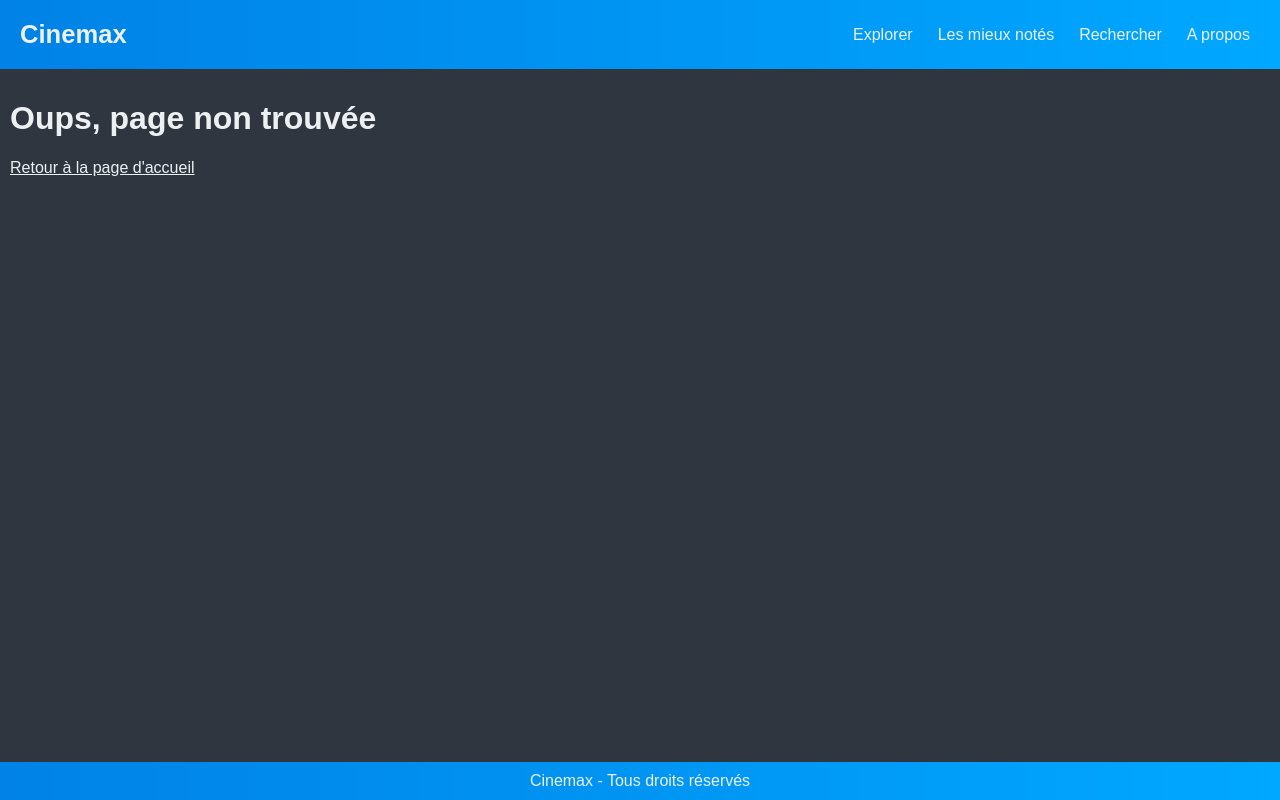
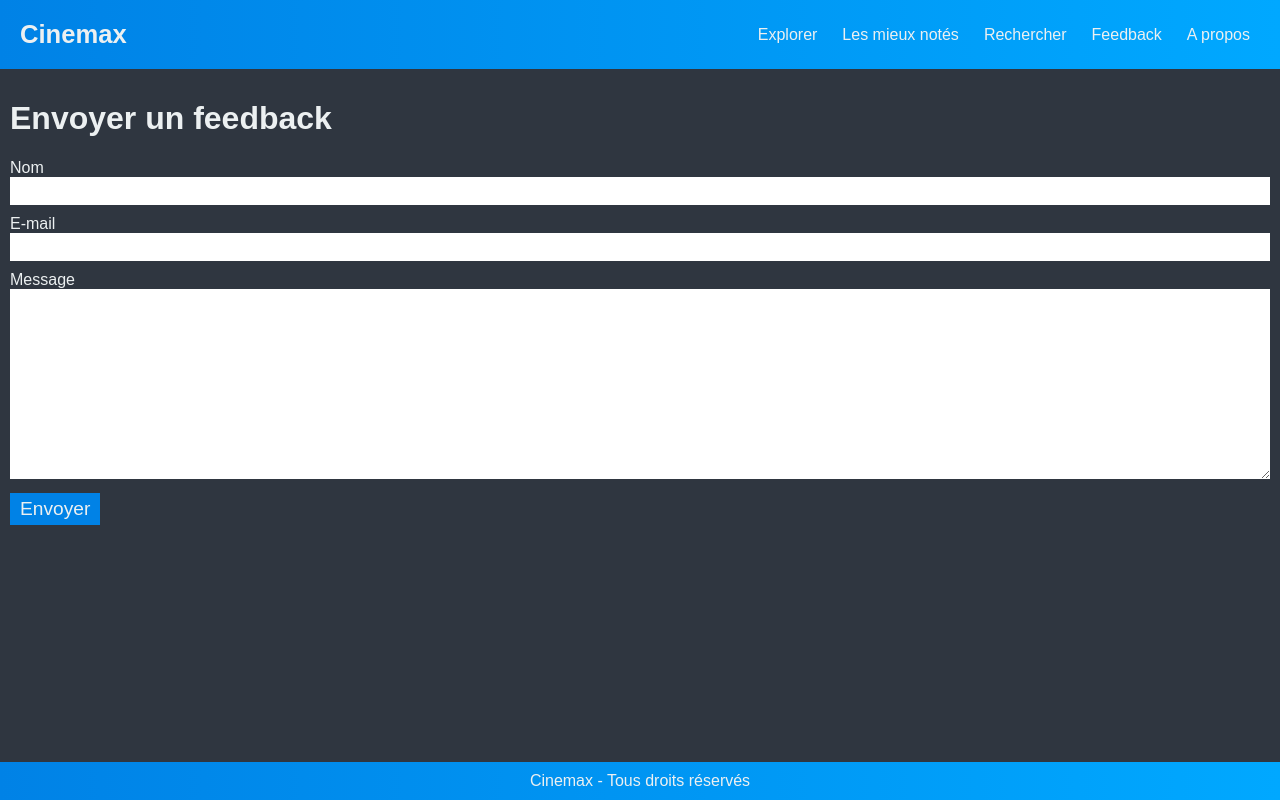
Before and after one commit to RobinStudo/cinemax, an Angular app: page /feedback in a window 1280 px wide. Before the commit this address led to /error/404. Built offline with nearby package versions, Linux system fonts and the light colour scheme; no server answers.

Commit message:
Reactive form : feedback

```diff
--- a/src/app/app-routing.module.ts
+++ b/src/app/app-routing.module.ts
@@ -8,10 +8,12 @@ import { NotFoundComponent } from "./pages/not-found/not-found.component";
 import { MovieViewComponent } from "./pages/movie-view/movie-view.component";
 import { MovieTopRatedComponent } from "./pages/movie-top-rated/movie-top-rated.component";
 import { MovieSearchComponent } from "./pages/movie-search/movie-search.component";
+import { FeedbackComponent } from "./pages/feedback/feedback.component";
 
 const routes: Routes = [
     { path: '', component: HomeComponent },
     { path: 'about', component: AboutComponent },
+    { path: 'feedback', component: FeedbackComponent },
     {
         path: 'movie',
         children: [
--- a/src/app/app.module.ts
+++ b/src/app/app.module.ts
@@ -1,7 +1,7 @@
 import { NgModule } from '@angular/core';
 import { BrowserModule } from '@angular/platform-browser';
 import { HttpClientModule } from '@angular/common/http';
-import { FormsModule } from "@angular/forms";
+import { FormsModule, ReactiveFormsModule } from "@angular/forms";
 
 import { AppRoutingModule } from './app-routing.module';
 import { AppComponent } from './app.component';
@@ -20,6 +20,7 @@ import { MovieCardComponent } from './components/movie-card/movie-card.component
 import { DisplayCrewByJobPipe } from "./pipes/display-crew-by-job.pipe";
 import { ExpandableDirective } from './directives/expandable.directive';
 import { MovieSearchComponent } from './pages/movie-search/movie-search.component';
+import { FeedbackComponent } from './pages/feedback/feedback.component';
 
 @NgModule({
     declarations: [
@@ -39,11 +40,13 @@ import { MovieSearchComponent } from './pages/movie-search/movie-search.componen
         DisplayCrewByJobPipe,
         ExpandableDirective,
         MovieSearchComponent,
+        FeedbackComponent,
     ],
     imports: [
         BrowserModule,
         HttpClientModule,
         FormsModule,
+        ReactiveFormsModule,
         AppRoutingModule,
     ],
     providers: [],
--- a/src/app/components/header/header.component.html
+++ b/src/app/components/header/header.component.html
@@ -13,6 +13,9 @@
                 <a routerLink="/movie/search">Rechercher</a>
             </li>
             <li>
+                <a routerLink="/feedback">Feedback</a>
+            </li>
+            <li>
                 <a routerLink="/about">A propos</a>
             </li>
         </ul>
--- /dev/null
+++ b/src/app/pages/feedback/feedback.component.html
@@ -0,0 +1,33 @@
+<h1>Envoyer un feedback</h1>
+
+<form [formGroup]="feedbackForm" #form="ngForm" (ngSubmit)="sendFeedback()" *ngIf="!feedbackSent; else success">
+    <label>
+        Nom
+        <input type="text" name="name" formControlName="name">
+        <p *ngIf="feedbackForm.controls.name.invalid && form.submitted">
+            Vous devez saisir un nom d'au moins 3 caractères
+        </p>
+    </label>
+    <label>
+        E-mail
+        <input type="email" name="email" formControlName="email">
+        <p *ngIf="feedbackForm.controls.email.hasError('required') && form.submitted">
+            Vous devez saisir un email
+        </p>
+        <p *ngIf="feedbackForm.controls.email.hasError('email') && form.submitted">
+            Vous devez saisir un email valide
+        </p>
+    </label>
+    <label>
+        Message
+        <textarea name="message" rows="10" formControlName="message"></textarea>
+        <p *ngIf="feedbackForm.controls.message.invalid && form.submitted">
+            Vous devez saisir un message d'au moins 10 caractères
+        </p>
+    </label>
+    <button>Envoyer</button>
+</form>
+
+<ng-template #success>
+    <p>Feedback envoyé !</p>
+</ng-template>
--- /dev/null
+++ b/src/app/pages/feedback/feedback.component.scss
@@ -0,0 +1,17 @@
+form{
+    display: flex;
+    flex-wrap: wrap;
+    gap: 10px;
+
+    label{
+        flex: 1 0 100%;
+
+        input, textarea{
+            box-sizing: border-box;
+            width: 100%;
+            border: none;
+            padding: 5px;
+            font-size: 1rem;
+        }
+    }
+}
--- /dev/null
+++ b/src/app/pages/feedback/feedback.component.ts
@@ -0,0 +1,29 @@
+import { Component } from '@angular/core';
+import { FormControl, FormGroup, Validators } from "@angular/forms";
+import { FeedbackApiService } from "../../services/feedback-api.service";
+
+@Component({
+    selector: 'app-page-feedback',
+    templateUrl: './feedback.component.html',
+    styleUrls: ['./feedback.component.scss']
+})
+export class FeedbackComponent {
+    feedbackSent = false;
+    feedbackForm = new FormGroup({
+        name: new FormControl('', [Validators.required, Validators.minLength(3)]),
+        email: new FormControl('', [Validators.required, Validators.email]),
+        message: new FormControl('', [Validators.required, Validators.minLength(10)]),
+    });
+
+    constructor(private feedbackApi: FeedbackApiService) {}
+
+    sendFeedback() {
+        if (this.feedbackForm.invalid) {
+            return;
+        }
+
+        this.feedbackApi.send(this.feedbackForm.value).subscribe({
+            next: () => this.feedbackSent = true,
+        });
+    }
+}
--- a/src/app/pages/movie-search/movie-search.component.ts
+++ b/src/app/pages/movie-search/movie-search.component.ts
@@ -3,7 +3,7 @@ import { NgForm } from "@angular/forms";
 import { MovieApiService } from "../../services/movie-api.service";
 
 @Component({
-    selector: 'app-movie-search',
+    selector: 'app-page-movie-search',
     templateUrl: './movie-search.component.html',
     styleUrls: ['./movie-search.component.scss']
 })
--- /dev/null
+++ b/src/app/services/feedback-api.service.ts
@@ -0,0 +1,23 @@
+import { Injectable } from '@angular/core';
+import { HttpClient } from "@angular/common/http";
+import { environment } from "../../environments/environment";
+
+@Injectable({
+    providedIn: 'root'
+})
+export class FeedbackApiService {
+    private config: any;
+
+    constructor(private http: HttpClient) {
+        this.config = environment.feedbackApi;
+    }
+
+    send(feedback: any) {
+        const url = this.buildUrl('');
+        return this.http.post<any>(url, feedback);
+    }
+
+    private buildUrl(endpoint: string): string {
+        return this.config.baseUrl + endpoint;
+    }
+}
--- a/src/environments/environment.ts
+++ b/src/environments/environment.ts
@@ -5,4 +5,7 @@ export const environment = {
         baseUrl: 'https://api.themoviedb.org/3',
         apiKey: secrets.movieApiKey,
     },
+    feedbackApi: {
+        baseUrl: 'http://localhost:3000/feedback'
+    },
 };
```
Also changed, not shown: api.json (added, +28 -0 lines).
